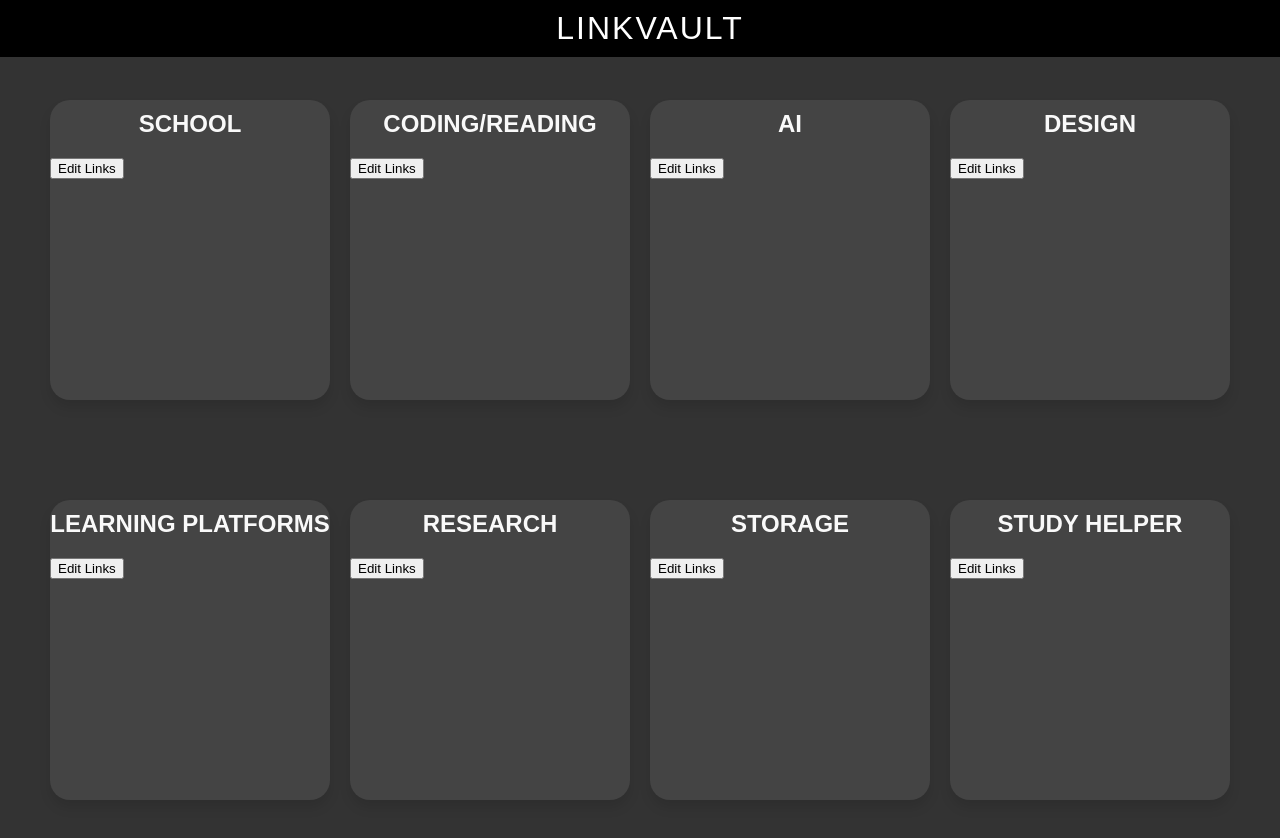
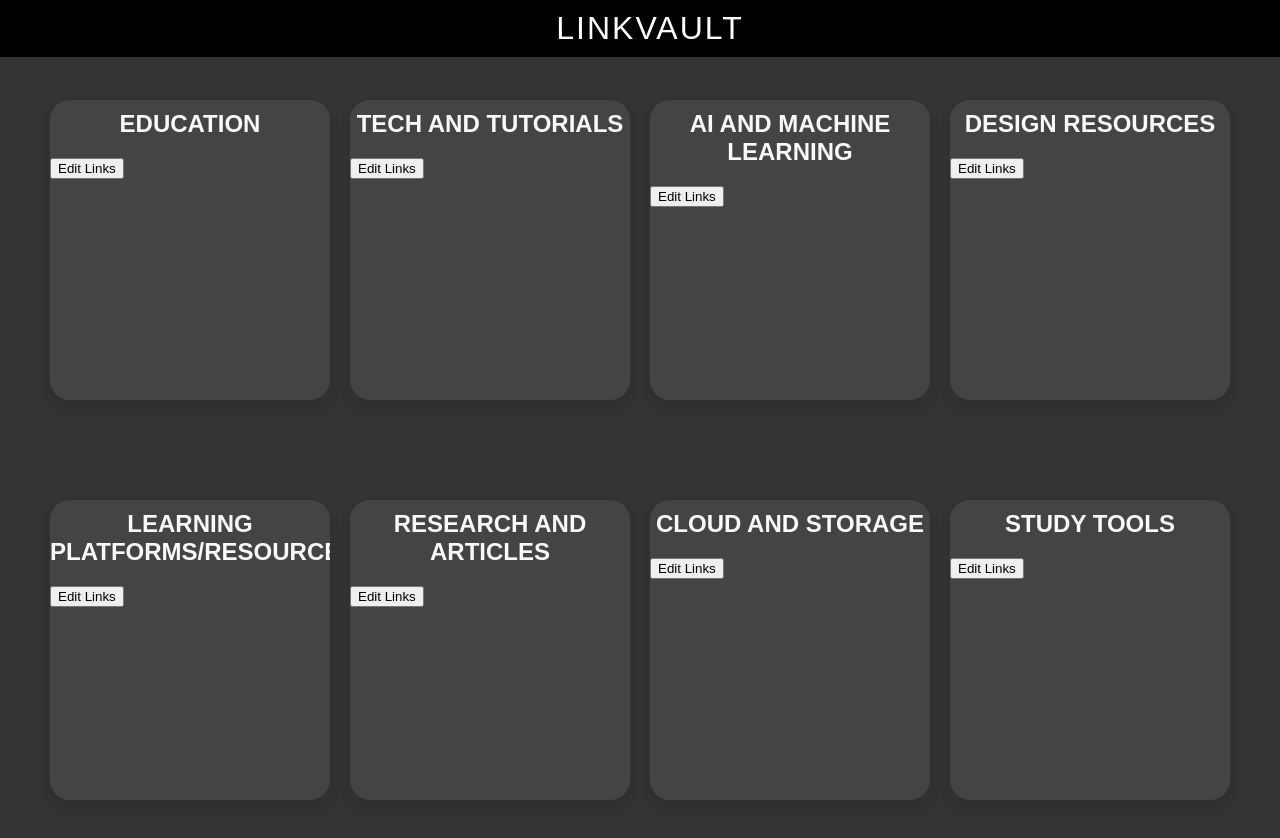
Before and after one commit to ITCodeLab/LinkVault, a plain HTML site: page index.html in a window 1280 px wide. Drawn offline with Linux system fonts and the light colour scheme.

Commit message:
Update index.html

```diff
--- a/index.html
+++ b/index.html
@@ -107,7 +107,7 @@
     <header>LinkVault</header>
     <div class="container">
         <div class="section" id="school">
-            <h2>School</h2>
+            <h2>Education</h2>
             <button onclick="toggleEditMode(this)">Edit Links</button>
             <nav></nav>
             <div class="edit-mode">
@@ -117,7 +117,7 @@
             </div>
         </div>
         <div class="section" id="reading">
-            <h2>Coding/Reading</h2>
+            <h2>Tech and Tutorials</h2>
             <button onclick="toggleEditMode(this)">Edit Links</button>
             <nav></nav>
             <div class="edit-mode">
@@ -127,7 +127,7 @@
             </div>
         </div>
         <div class="section" id="ai">
-            <h2>AI</h2>
+            <h2>AI and Machine Learning</h2>
             <button onclick="toggleEditMode(this)">Edit Links</button>
             <nav></nav>
             <div class="edit-mode">
@@ -137,7 +137,7 @@
             </div>
         </div>
         <div class="section" id="design">
-            <h2>Design</h2>
+            <h2>Design Resources</h2>
             <button onclick="toggleEditMode(this)">Edit Links</button>
             <nav></nav>
             <div class="edit-mode">
@@ -147,7 +147,7 @@
             </div>
         </div>
         <div class="section" id="learning">
-            <h2>Learning Platforms</h2>
+            <h2>Learning Platforms/Resources</h2>
             <button onclick="toggleEditMode(this)">Edit Links</button>
             <nav></nav>
             <div class="edit-mode">
@@ -157,7 +157,7 @@
             </div>
         </div>
         <div class="section" id="research">
-            <h2>Research</h2>
+            <h2>Research and Articles</h2>
             <button onclick="toggleEditMode(this)">Edit Links</button>
             <nav></nav>
             <div class="edit-mode">
@@ -167,7 +167,7 @@
             </div>
         </div>
         <div class="section" id="storage">
-            <h2>Storage</h2>
+            <h2>Cloud and Storage</h2>
             <button onclick="toggleEditMode(this)">Edit Links</button>
             <nav></nav>
             <div class="edit-mode">
@@ -177,7 +177,7 @@
             </div>
         </div>
         <div class="section" id="helper">
-            <h2>Study Helper</h2>
+            <h2>Study Tools</h2>
             <button onclick="toggleEditMode(this)">Edit Links</button>
             <nav></nav>
             <div class="edit-mode">
```
